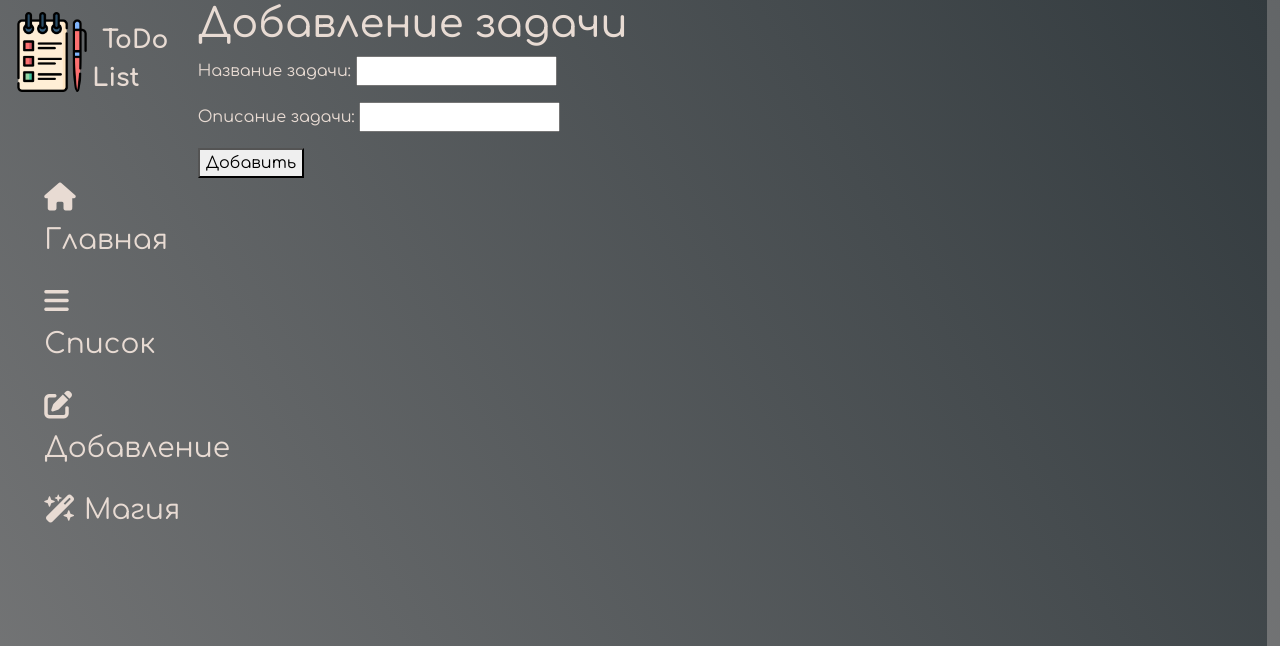
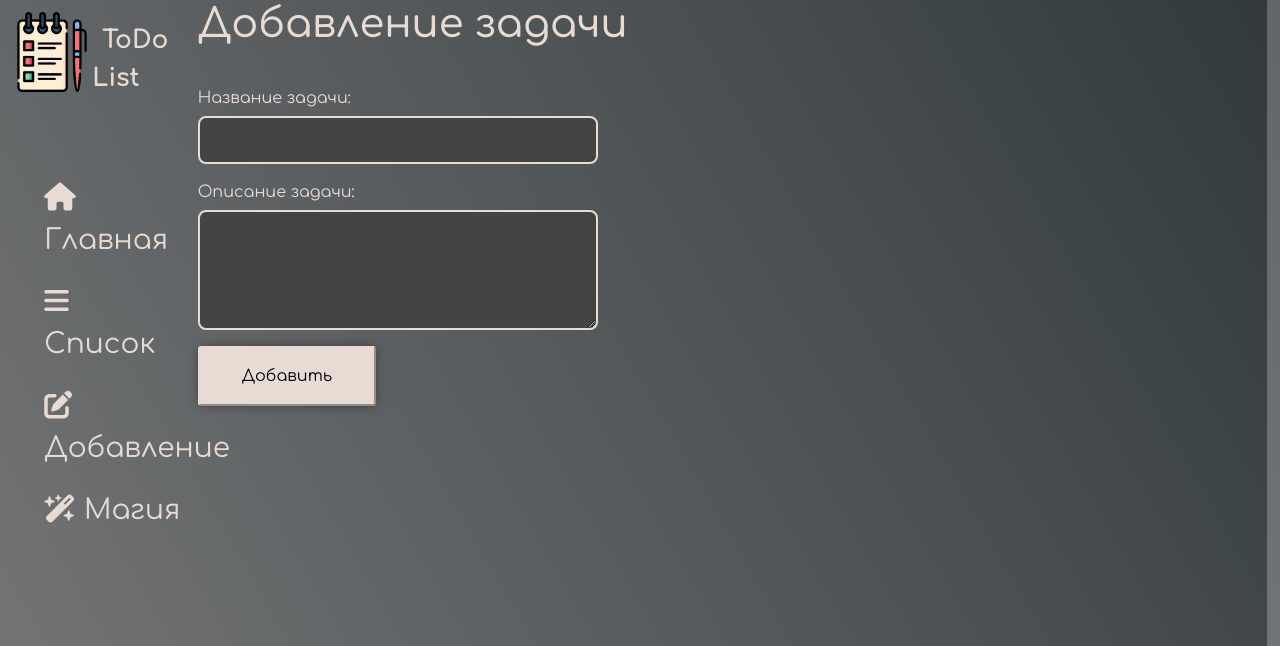
Before and after one commit to VeniVidiVigor/todo_list, a Django app: page /tasks/add_task in a window 1280 px wide. Shown: the top 646 px of the page. Run offline with Django 5.2, Linux system fonts and the light colour scheme; the visitor is signed in with stand-in values (Sample User, id 1); some libraries are stand-ins or nearby versions.

Commit message:
Стилизация входа и регистрация, небольшие корректировки

```diff
--- a/todo_list/main/static/main/css/main.css
+++ b/todo_list/main/static/main/css/main.css
@@ -164,7 +155,7 @@ input[type="button"] {
 .status-bar-container {
   display: flex;
   justify-content: space-between;
-  margin-top: 15px;
+  /* margin-top: 15px; */
   margin-left: 15px;
 }
 
@@ -234,3 +233,59 @@ input[type="button"] {
   font-size: 18px;
   color: #e8dbd3;
 }
+
+.add-task-container {
+  display: flex;
+  flex-direction: column;
+  gap: 16px;
+  margin-top: 30px;
+  resize: both;
+  min-height: 100px;
+  max-height: 400px;
+}
+
+.add-task-container p {
+  display: flex;
+  flex-direction: column;
+  align-items: flex-start;
+  gap: 6px;
+}
+
+.add-task-container input, .register-container input, .login-container input,
+.add-task-container textarea, .register-container textarea, .login-container tex {
+  width: 100%;
+  max-width: 400px; /* ширина поля */
+  padding: 10px 14px;
+  font-size: 16px;
+  border: 2px solid #e8dbd3;
+  border-radius: 8px;
+  background-color: #444; /* цвет фона поля */
+  color: #f3e9e1;
+  transition: all 0.3s ease;
+}
+
+.add-task-container input:focus, .register-container input:focus, .login-container input:focus,
+.add-task-container textarea:focus, .register-container textarea:focus, .login-container textarea:focus{
+  outline: none;
+  border-color: #eb5959;
+  background-color: #555;
+}
+
+.add-task-btn {
+  background-color: #e8dbd3;
+  border-color: #e8dbd3;
+  color: black;
+  font-size: 16px;
+  padding: 16px 42px;
+  border-radius: 3px;
+  box-shadow: 0px 0px 12px -2px rgba(0,0,0,0.5);
+  transition: background-color 0.6s, transform 0.5s;
+  max-width: 200px;
+}
+
+.add-task-btn:hover {
+  transform: scale(110%);
+  background-color: #eb5959;
+  color: white;
+  border-color: #eb5959;
+}
--- a/todo_list/tasks/templates/tasks/add_task.html
+++ b/todo_list/tasks/templates/tasks/add_task.html
@@ -3,8 +3,10 @@
 {% block title %}Добавление задачи{% endblock %}
 
 {% block content %}
-    <h1>Добавление задачи</h1>
-    <div class="container-add-task">
+    <div class="status-bar-container">
+        <h1>Добавление задачи</h1>
+    </div>
+    <div class="add-task-container">
         <form method="post" action="{% url 'add_new_task' %}">
             {% csrf_token %}
             <p>
@@ -13,9 +15,9 @@
             </p>
             <p>
                 <label for="description-task">Описание задачи:</label>
-                <input id="description-task" type="text" name="description-task">
+                <textarea id="description-task" name="description-task" rows="4"></textarea>
             </p>
-            <button type="submit">Добавить</button>
+            <button class="add-task-btn" type="submit">Добавить</button>
         </form>
     </div>
 
--- a/todo_list/tasks/views.py
+++ b/todo_list/tasks/views.py
@@ -4,6 +4,7 @@ from django.contrib.auth.forms import UserCreationForm
 from django.contrib.auth import login
 from django.http import HttpResponseForbidden
 from .models import Tasks
+# from .forms import CustomRegisterForm
 
 
 # Create your views here.
--- a/todo_list/todo_list/settings.py
+++ b/todo_list/todo_list/settings.py
@@ -39,6 +39,7 @@ INSTALLED_APPS = [
     'django.contrib.sessions',
     'django.contrib.messages',
     'django.contrib.staticfiles',
+    'widget_tweaks',
 ]
 
 MIDDLEWARE = [
```
Also changed, not shown: other parts of todo_list/main/static/main/css/main.css (+16 -17 lines), todo_list/main/templates/main/login.html (+11 -2 lines), todo_list/main/templates/main/register.html (+15 -1 lines).
